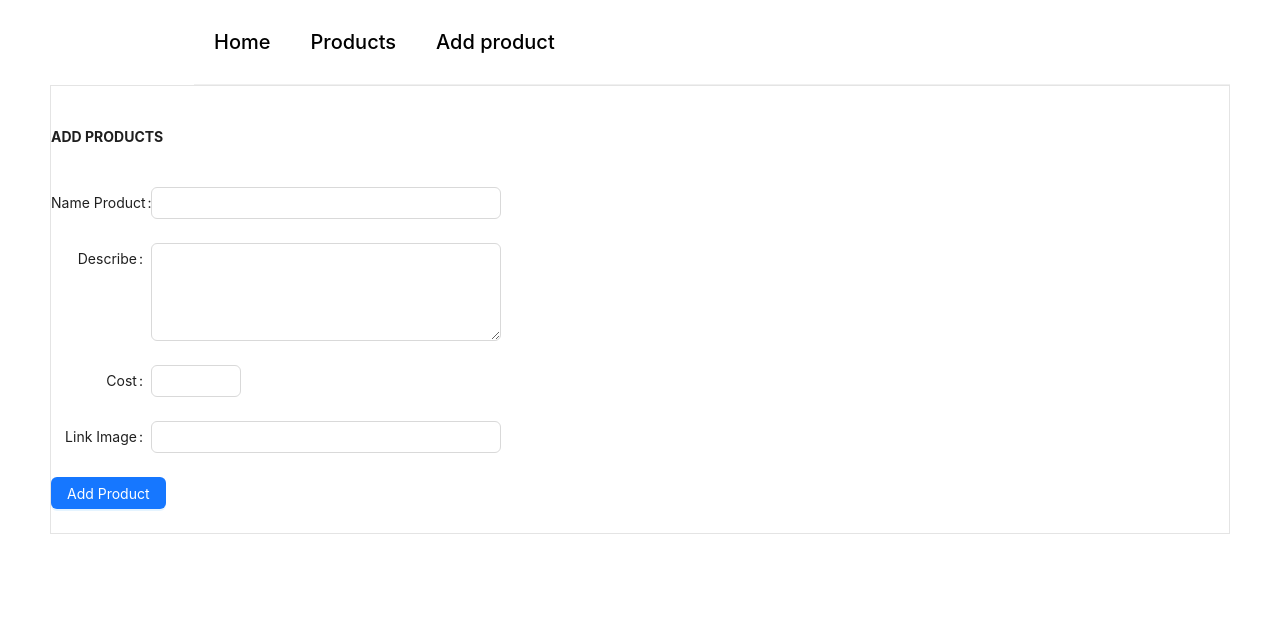
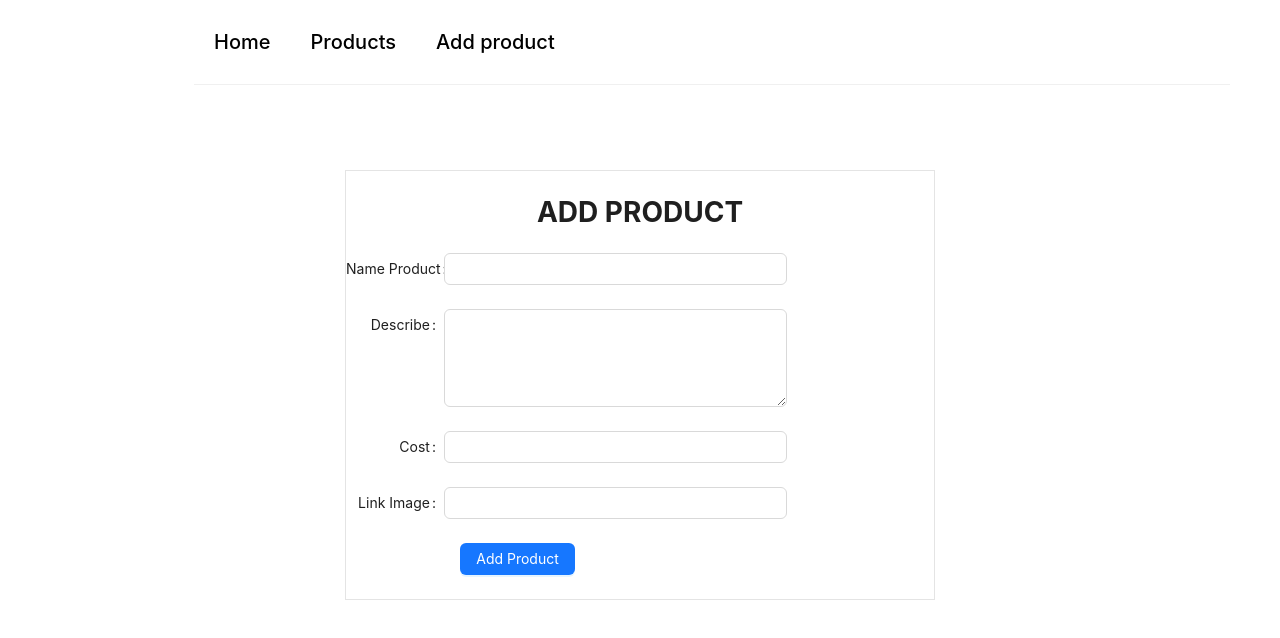
Before and after one commit to AnhTuanFE/intern-digihubs-training, a React (Create React App) app: page /addproduct in a window 1280 px wide. Shown: the top 638 px of the page. Built offline with nearby package versions, Linux system fonts and the light colour scheme.

Commit message:
sửa đổi một số giao diện

```diff
--- a/db.json
+++ b/db.json
@@ -15,6 +15,13 @@
       "image": "https://cdn0.fahasa.com/media/catalog/product/8/9/8936038723180.jpg"
     },
     {
+      "name": "Người Lạ Dưới Gió Xuân - Tập 2",
+      "describe": "Shun, tiểu thuyết gia trẻ tuổi, đã dẫn người mình thương - Mio, trở lại quê nhà sau nhiều năm bặt vô âm tín. đã sửa",
+      "cost": 107000,
+      "image": "https://cdn0.fahasa.com/media/catalog/product/n/l/nldgx2_1.jpg",
+      "id": 4
+    },
+    {
       "id": 5,
       "name": "Người Lạ Dưới Gió Xuân - Tập 2",
       "describe": "Shun, tiểu thuyết gia trẻ tuổi, đã dẫn người mình thương - Mio, trở lại quê nhà sau nhiều năm bặt vô âm tín.",
--- a/src/App.css
+++ b/src/App.css
@@ -1,7 +1,9 @@
 .App {
   text-align: center;
 }
-
+* {
+  box-sizing: border-box;
+}
 .App-logo {
   height: 40vmin;
   pointer-events: none;
--- a/src/component/AddProduct.js
+++ b/src/component/AddProduct.js
@@ -1,9 +1,14 @@
-import { Button, Form, Input, InputNumber } from "antd";
+import { Button, Form, Input, Checkbox, InputNumber } from "antd";
 import { useSelector, useDispatch } from "react-redux";
 import { useEffect, useState } from "react";
 import { addProductRequest } from "../reduxSaga/action";
-import "./CSSComonent/AddProduct.css";
-
+import "./CSSComonent/Product.css";
+const onFinish = (values) => {
+  console.log("Success:", values);
+};
+const onFinishFailed = (errorInfo) => {
+  console.log("Failed:", errorInfo);
+};
 const { TextArea } = Input;
 function AddProduct() {
   const [name, setName] = useState("");
@@ -30,7 +35,6 @@ function AddProduct() {
   return (
     <div>
       <div className="wrapper">
-        <h4>ADD PRODUCTS</h4>
         <Form
           labelCol={{
             span: 4,
@@ -39,10 +43,9 @@ function AddProduct() {
             span: 14,
           }}
           layout="horizontal"
-          style={{
-            maxWidth: 600,
-          }}
+          className="form"
         >
+          <h1>ADD PRODUCT</h1>
           <Form.Item label="Name Product">
             <Input
               value={name}
@@ -61,10 +64,10 @@ function AddProduct() {
             />
           </Form.Item>
           <Form.Item label="Cost">
-            <InputNumber
+            <Input
               value={cost}
               onChange={(e) => {
-                setCost(e);
+                setCost(e.target.value);
               }}
             />
           </Form.Item>
--- a/src/component/CSSComonent/AddProduct.css
+++ /dev/null
@@ -1,6 +0,0 @@
-.wrapper {
-  border: 1px solid #e4e4e4;
-  /* background-color: aqua; */
-  /* display: flex; */
-  /* justify-content: center; */
-}
--- /dev/null
+++ b/src/component/CSSComonent/Product.css
@@ -0,0 +1,20 @@
+.wrapper {
+  display: flex;
+  justify-content: center;
+  align-items: center;
+  height: 600px;
+  flex: 1;
+  text-align: center;
+  font-size: 18px;
+}
+.form {
+  width: 50%;
+  border: 1.8px solid #e4e4e4;
+}
+.button {
+  align-items: center;
+}
+.wrap_content {
+  width: 50%;
+  border: 1.8px solid #e4e4e4;
+}
--- a/src/component/DetailProducts.js
+++ b/src/component/DetailProducts.js
@@ -3,6 +3,7 @@ import { getProductRequest } from "../reduxSaga/action";
 import { useEffect, useState } from "react";
 import { useParams } from "react-router-dom";
 import { Image } from "antd";
+import "./CSSComonent/Product.css";
 
 function DetailProducts() {
   const idProduct = useParams();
@@ -19,8 +20,9 @@ function DetailProducts() {
     return <div>Loading...</div>;
   }
   return (
-    <div>
-      <h1>CONTENT</h1>
+    <div className="wrapper">
+      <div className="wrap_content">
+        <h1>DETAIL PRODUCT</h1>
         <Image
           width={200}
           src={detailProduct.image}
@@ -34,7 +36,8 @@ function DetailProducts() {
         />
         <h3>{detailProduct.name}</h3>
         <p>{detailProduct.describe}</p>
-      <p>Giá: {detailProduct.cost}</p>
+        <h4>Giá: {detailProduct.cost}</h4>
+      </div>
     </div>
   );
 }
--- a/src/component/UpdateProduct.js
+++ b/src/component/UpdateProduct.js
@@ -3,7 +3,7 @@ import { Button, Form, Input, InputNumber } from "antd";
 import { useSelector, useDispatch } from "react-redux";
 import { useParams } from "react-router-dom";
 import { getProductRequest, updateProductRequest } from "../reduxSaga/action";
-
+import "./CSSComonent/Product.css";
 const { TextArea } = Input;
 
 const UpdateProduct = () => {
@@ -46,7 +46,6 @@ const UpdateProduct = () => {
   return (
     <div>
       <div className="wrapper">
-        <h4>UPDATE PRODUCTS</h4>
         <Form
           labelCol={{
             span: 4,
@@ -55,10 +54,9 @@ const UpdateProduct = () => {
             span: 14,
           }}
           layout="horizontal"
-          style={{
-            maxWidth: 600,
-          }}
+          className="form"
         >
+          <h4>UPDATE PRODUCTS</h4>
           <Form.Item label="Name Product">
             <Input
               value={name1}
@@ -79,11 +77,11 @@ const UpdateProduct = () => {
             />
           </Form.Item>
           <Form.Item label="Cost">
-            <InputNumber
+            <Input
               value={cost1}
               onChange={(e) => {
-                productInfor.cost = e;
-                setCost(e);
+                productInfor.cost = e.target.value;
+                setCost(e.target.value);
               }}
             />
           </Form.Item>
```
Lines whose indentation alone changed are shown as unchanged.
